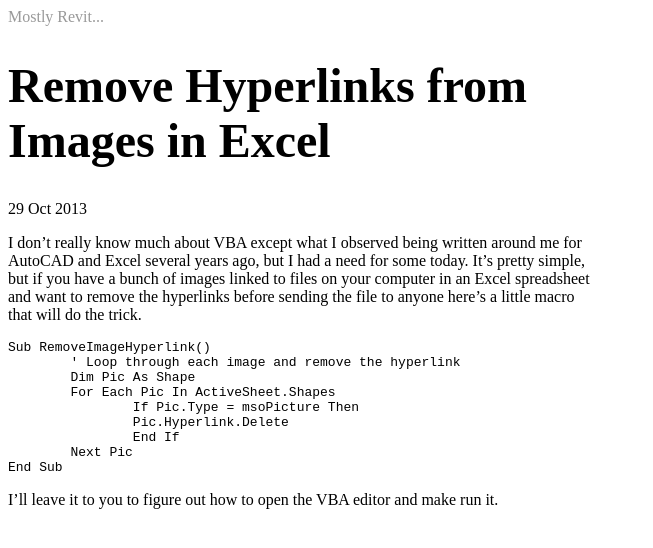
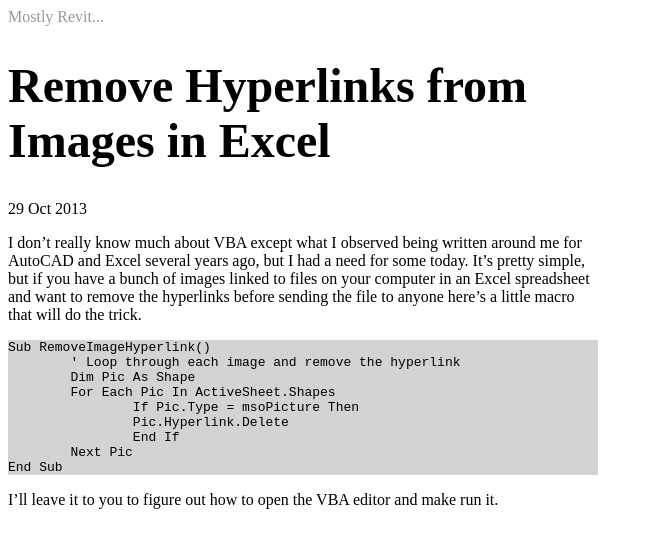
Before and after one commit to estimmel/mostly-revit-blog, a Jekyll site: the page built from _posts/2013-10-29-remove-image-hyperlinks-in-excel.md, in a window 1280 px wide. Shown: the top 548 px of the page, without its empty margins (0-653 px from the left). Built offline with Jekyll 4.4.1, drawn with Linux system fonts in a browser that asks for light colours.

Commit message:
add background color to code blocks

```diff
--- a/css/main.css
+++ b/css/main.css
@@ -23,6 +23,7 @@
 }
 pre {
     overflow-x: auto;
+    background-color: #D3D3D3
 }
 
 /* obtained from https://gist.github.com/demisx/025698a7b5e314a7a4b5 */
```
